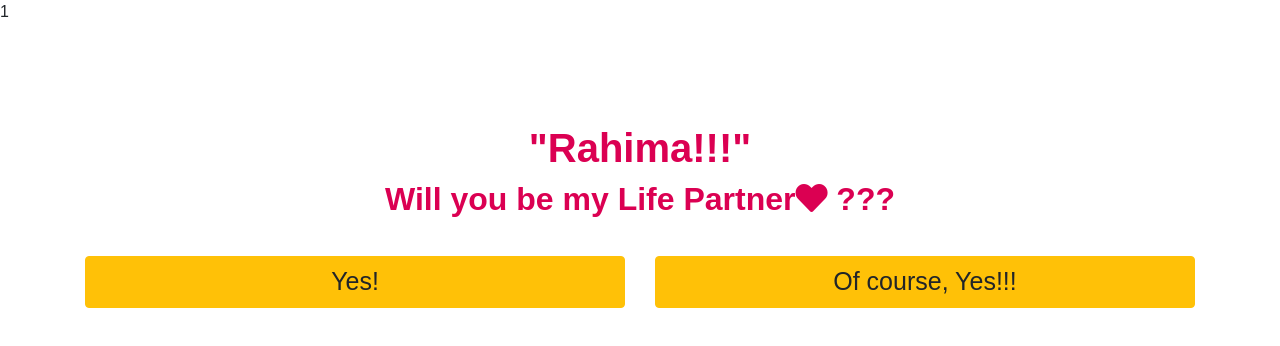
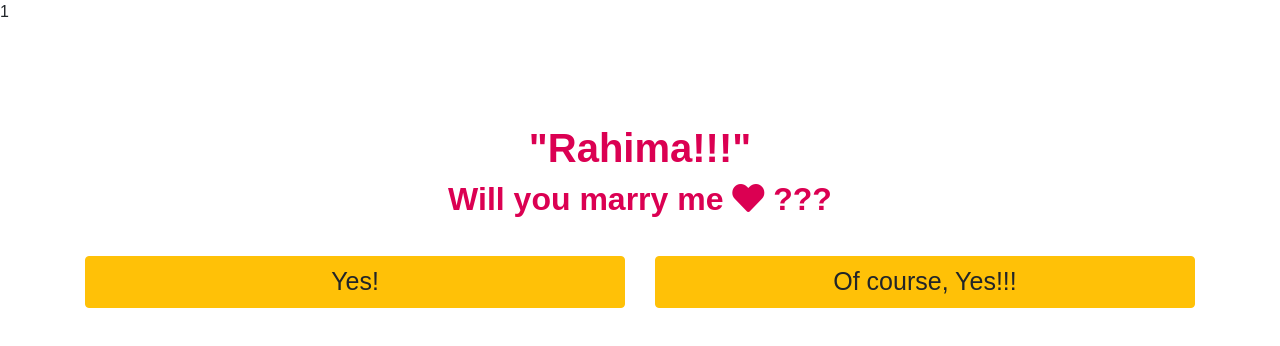
Before and after one commit to abutaherpro/propose, a plain HTML site: page index.html in a window 1280 px wide. Drawn offline with nearby package versions, Linux system fonts and the light colour scheme.

Commit message:
Update index.html

```diff
--- a/index.html
+++ b/index.html
@@ -35,7 +35,7 @@
           <div class="row">
               <div class="col text-center">
                  <h1>"Rahima!!!"</h1>
-                  <h2 class="display-5">Will you be my Life Partner<i class="fa fa-heart"></i> ???</h2>
+                  <h2 class="display-5">Will you marry me <i class="fa fa-heart"></i> ???</h2>
               </div>
               </div>
               <div class="row">
```
